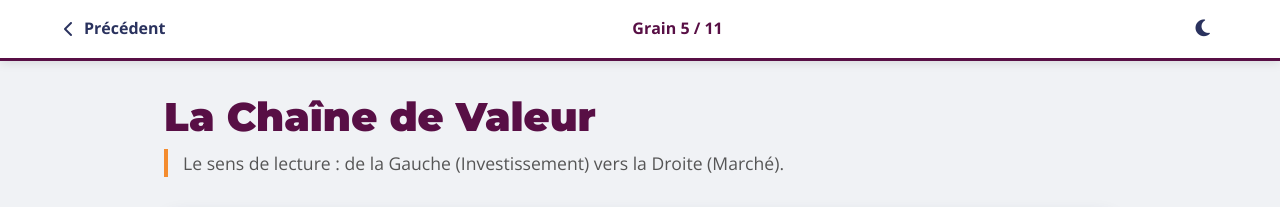
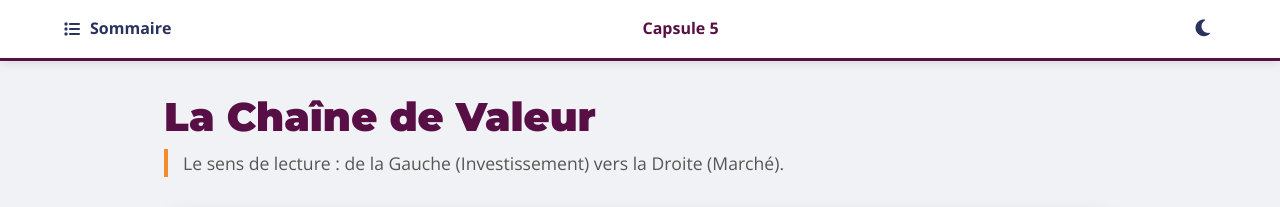
Before and after one commit to Tyrulfr/projet_inno_pui, a Jekyll site: the page pages/apprenant/cours/sensibilisation/module1/grain5.html, which Jekyll copies as it is, in a window 1280 px wide. Shown: the top 207 px of the page. Built offline with Jekyll 4.4.1, drawn with Linux system fonts in a browser that asks for light colours.

Commit message:
Update grain5.html

```diff
--- a/pages/apprenant/cours/sensibilisation/module1/grain5.html
+++ b/pages/apprenant/cours/sensibilisation/module1/grain5.html
@@ -3,7 +3,7 @@
 <head>
     <meta charset="UTF-8">
     <meta name="viewport" content="width=device-width, initial-scale=1.0">
-    <title>GRAIN 5 : Vocabulaire & Processus de Valeur | Projet Inno</title>
+    <title>CAPSULE 5 : Vocabulaire & Processus de Valeur | Projet Inno</title>
     <link rel="preconnect" href="https://fonts.googleapis.com">
     <link href="https://fonts.googleapis.com/css2?family=Montserrat:wght@400;700;900&family=Open+Sans:wght@400;600;700&display=swap" rel="stylesheet">
     <link rel="stylesheet" href="https://cdnjs.cloudflare.com/ajax/libs/font-awesome/6.4.0/css/all.min.css">
@@ -161,6 +162,7 @@
         /* Footer & Modal */
         .action-footer { position: fixed; bottom: 0; left: 0; right: 0; background: var(--bg-card); padding: 1rem 5%; border-top: 1px solid #ddd; display: flex; justify-content: flex-end; align-items: center; z-index: 1000; box-shadow: 0 -5px 20px rgba(0,0,0,0.1); }
         .btn-validate { background: var(--teal); color: white; border: none; padding: 12px 30px; border-radius: 50px; font-weight: 800; font-size: 1rem; cursor: pointer; display: flex; align-items: center; gap: 10px; box-shadow: 0 5px 15px rgba(46, 175, 125, 0.3); }
+        .btn-validate:hover { transform: translateY(-3px); box-shadow: 0 8px 20px rgba(46, 175, 125, 0.4); }
 
         .modal-overlay { position: fixed; top: 0; left: 0; width: 100%; height: 100%; background: rgba(0,0,0,0.7); display: none; justify-content: center; align-items: center; z-index: 2000; opacity: 0; transition: opacity 0.3s ease; }
         .modal-overlay.active { display: flex; opacity: 1; }
@@ -175,8 +177,8 @@
 <body>
 
     <nav class="top-bar">
-        <a href="grain_4_vocabulaire.html" class="btn-back"><i class="fa-solid fa-chevron-left"></i> Précédent</a>
-        <div style="font-weight: 800; color: var(--bordeaux);">Grain 5 / 11</div>
+        <a href="sommaire_module1.html" class="btn-back"><i class="fa-solid fa-list"></i> Sommaire</a>
+        <div style="font-weight: 800; color: var(--bordeaux);">Capsule 5</div>
         <button onclick="toggleTheme()" style="background:none; border:none; cursor:pointer; font-size:1.2rem; color:var(--text-main);"><i class="fa-solid fa-moon"></i></button>
     </nav>
 
@@ -395,6 +395,15 @@
             modalBtn.style.backgroundColor = 'var(--teal)';
             dTitle.style.color = 'var(--teal)';
             modal.classList.add('active');
+
+            // Correction Redirection
+            setTimeout(() => {
+                const btn = document.querySelector('.modal-btn');
+                if(btn) {
+                    btn.innerText = "Retour au Sommaire";
+                    btn.onclick = function() { window.location.href = 'sommaire_module1.html'; };
+                }
+            }, 100);
         }
     </script>
 </body>
```
Also changed, not shown: other parts of pages/apprenant/cours/sensibilisation/module1/grain5.html (+12 -13 lines).
